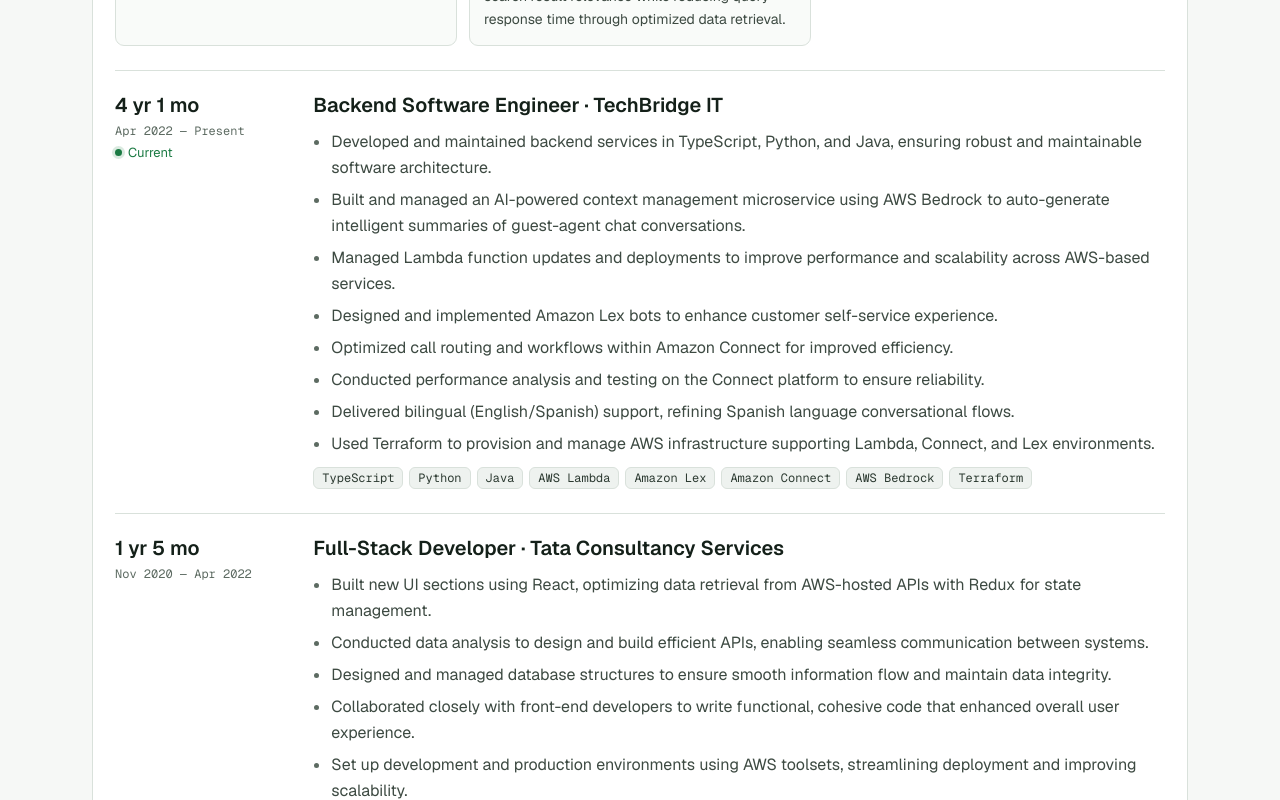
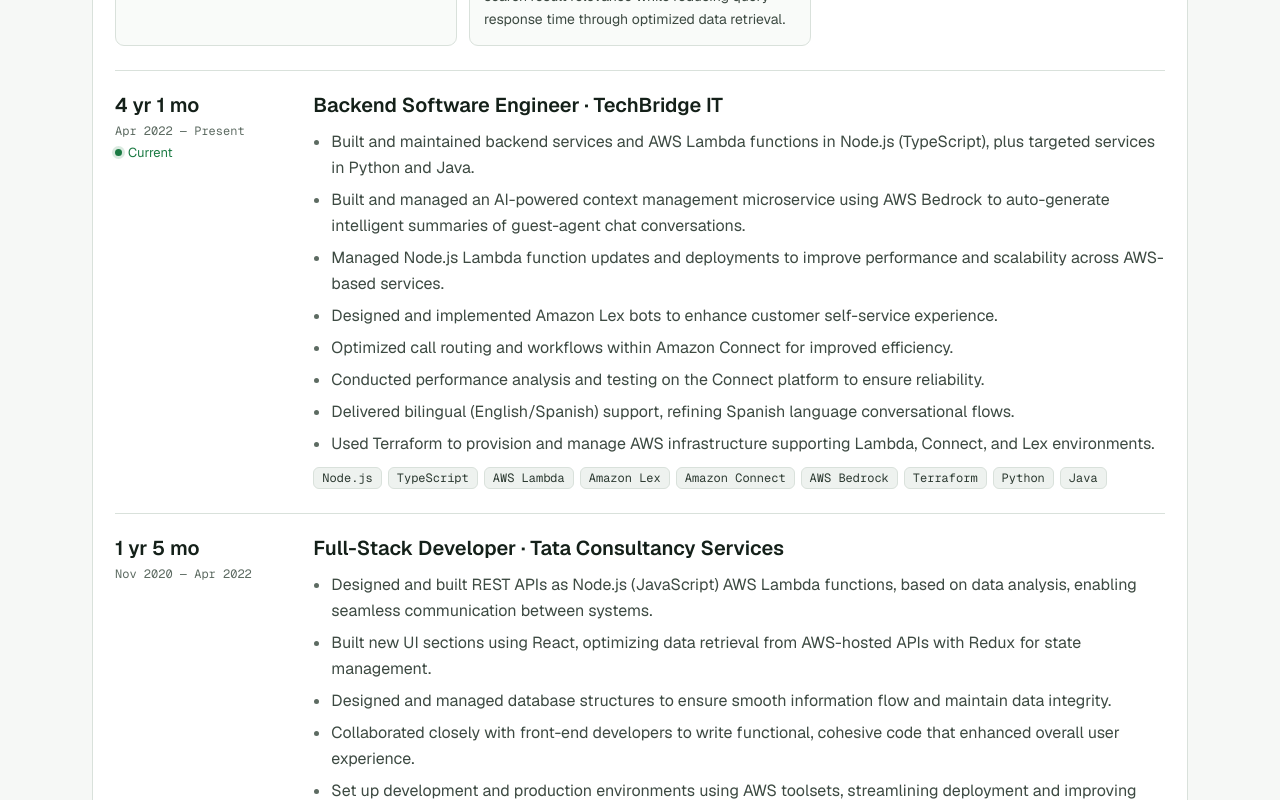
Before and after one commit to MarioAGtzC/resume-new, a React (Vite) app: page / in a window 1280 px wide. Shown: the part 1020-1820 px from the top of the page. Built offline with nearby package versions, Linux system fonts and the light colour scheme; no server answers.

Commit message:
Add Node

```diff
--- a/scripts/generate-cv-tex.ts
+++ b/scripts/generate-cv-tex.ts
@@ -107,15 +107,15 @@
     (asOf.getFullYear() - start.getFullYear()) * 12 +
     (asOf.getMonth() - start.getMonth());
 
-  return Math.max(1, Math.round(totalMonths / 12));
+  return Math.floor(totalMonths / 12);
 }
 
 function formatLanguagesLine(languages: LanguageSkill[]): string {
   return languages
     .map((lang) => {
       const years = calculateYears(lang.startDate);
-      const unit = years === 1 ? 'year' : 'years';
-      return `${escapeLatex(lang.name)} (${years} ${unit})`;
+      const label = years < 1 ? '$<$1 year' : `${years}+ ${years === 1 ? 'year' : 'years'}`;
+      return `${escapeLatex(lang.name)} (${label})`;
     })
     .join(', ');
 }
@@ -232,7 +232,7 @@
 % ================= TECHNICAL SKILLS =================
 \\section*{Technical Skills}
 \\begin{itemize}
-    \\item \\textbf{Languages:} ${formatLanguagesLine(technicalSkills.languages)}
+    \\item \\textbf{Languages \\& Runtimes:} ${formatLanguagesLine(technicalSkills.languages)}
     \\item \\textbf{Backend:} ${escapeLatex(technicalSkills.backend)}
     \\item \\textbf{Frontend:} ${escapeLatex(technicalSkills.frontend)}
     \\item \\textbf{Databases:} ${escapeLatex(technicalSkills.databases)}
--- a/src/data/cv.json
+++ b/src/data/cv.json
@@ -25,6 +25,7 @@
   "technicalSkills": {
     "languages": [
       { "name": "JavaScript", "startDate": "2020-02" },
+      { "name": "Node.js", "startDate": "2020-02" },
       { "name": "TypeScript", "startDate": "2022-04" },
       { "name": "Python", "startDate": "2023-04" },
       { "name": "Java", "startDate": "2023-04" }
--- a/src/data/experience.json
+++ b/src/data/experience.json
@@ -6,19 +6,20 @@
     "start": "2022-04",
     "end": null,
     "stack": [
+      "Node.js",
       "TypeScript",
-      "Python",
-      "Java",
       "AWS Lambda",
       "Amazon Lex",
       "Amazon Connect",
       "AWS Bedrock",
-      "Terraform"
+      "Terraform",
+      "Python",
+      "Java"
     ],
     "bullets": [
-      "Developed and maintained backend services in TypeScript, Python, and Java, ensuring robust and maintainable software architecture.",
+      "Built and maintained backend services and AWS Lambda functions in Node.js (TypeScript), plus targeted services in Python and Java.",
       "Built and managed an AI-powered context management microservice using AWS Bedrock to auto-generate intelligent summaries of guest-agent chat conversations.",
-      "Managed Lambda function updates and deployments to improve performance and scalability across AWS-based services.",
+      "Managed Node.js Lambda function updates and deployments to improve performance and scalability across AWS-based services.",
       "Designed and implemented Amazon Lex bots to enhance customer self-service experience.",
       "Optimized call routing and workflows within Amazon Connect for improved efficiency.",
       "Conducted performance analysis and testing on the Connect platform to ensure reliability.",
@@ -33,14 +34,15 @@
     "start": "2020-11",
     "end": "2022-04",
     "stack": [
+      "Node.js",
+      "AWS Lambda",
       "React",
       "Redux",
-      "REST APIs",
-      "AWS"
+      "REST APIs"
     ],
     "bullets": [
+      "Designed and built REST APIs as Node.js (JavaScript) AWS Lambda functions, based on data analysis, enabling seamless communication between systems.",
       "Built new UI sections using React, optimizing data retrieval from AWS-hosted APIs with Redux for state management.",
-      "Conducted data analysis to design and build efficient APIs, enabling seamless communication between systems.",
       "Designed and managed database structures to ensure smooth information flow and maintain data integrity.",
       "Collaborated closely with front-end developers to write functional, cohesive code that enhanced overall user experience.",
       "Set up development and production environments using AWS toolsets, streamlining deployment and improving scalability."
--- a/src/sections/Skills.tsx
+++ b/src/sections/Skills.tsx
@@ -23,7 +23,7 @@
 
       <div className='flex flex-wrap gap-4'>
         <div className='flex flex-[1_1_320px] flex-col gap-3.5 rounded-[10px] border border-line bg-surface p-5 sm:p-5.5'>
-          <h3 className='text-[13px] text-muted'>Languages · years of use</h3>
+          <h3 className='text-[13px] text-muted'>Languages &amp; runtimes · years of use</h3>
           <ul className='flex flex-col gap-3'>
             {languages.map((language) => (
               <li key={language.name} className='grid grid-cols-[96px_1fr_56px] items-center gap-3'>
```
